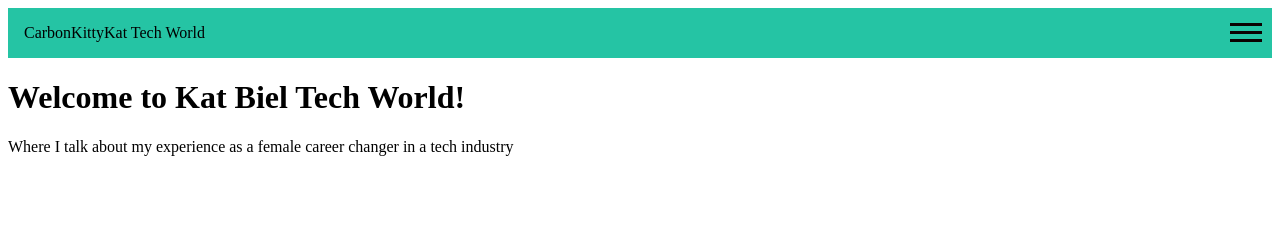
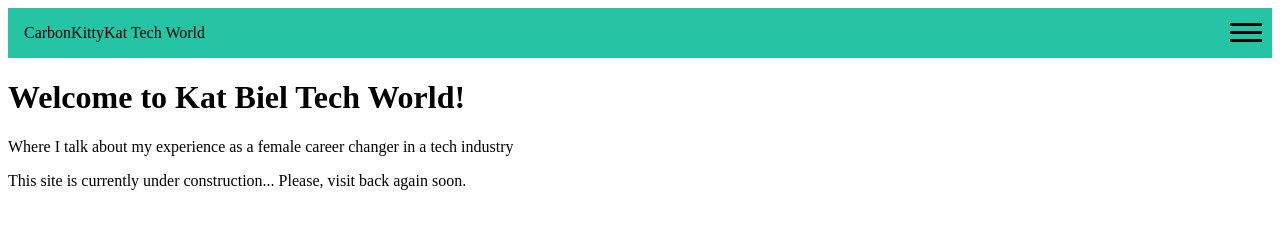
Before and after one commit to KatBiel/katbielblog, a Gatsby site: page / in a window 1280 px wide. Built offline with nearby package versions, Linux system fonts and the light colour scheme; Gatsby itself is replaced by a stand-in of ours.

Commit message:
Change index description

```diff
--- a/src/pages/index.js
+++ b/src/pages/index.js
@@ -7,6 +7,7 @@ const IndexPage = () => {
     <main>
       < Layout pageTitle="Welcome to Kat Biel Tech World!">
         <p>Where I talk about my experience as a female career changer in a tech industry</p>
+        <p>This site is currently under construction... Please, visit back again soon.</p>
       </Layout>
     </main>
   )
```
